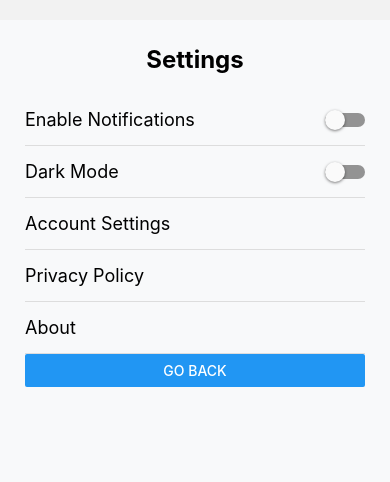
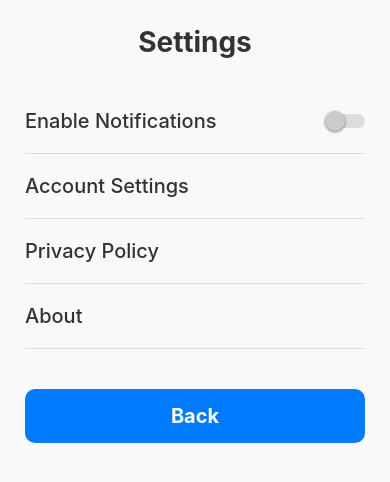
Before and after one commit to Ka-atsu/SE-Eldery-App, a React Native app in the folder Front-End/: screen /Details in a window 390 px wide. Shown: the top 482 px of the page. Built offline with nearby package versions, Linux system fonts and the light colour scheme.

Commit message:
Simple Ui

```diff
--- a/Front-End/Components/Bottom.js
+++ b/Front-End/Components/Bottom.js
@@ -1,18 +1,23 @@
 import React from 'react';
-import { View, StyleSheet } from 'react-native';
-import { Button, Icon } from 'react-native-elements';
+import { View, StyleSheet, TouchableOpacity } from 'react-native';
+import { Icon } from 'react-native-elements';
+import { LinearGradient } from 'expo-linear-gradient';
 
 const BottomComponent = ({ navigation }) => {
     return (
         <View style={styles.container}>
-            <Button
-                title="Settings"
+            <TouchableOpacity
+                style={styles.gradientButton}
                 onPress={() => navigation.navigate('Details')}
-                buttonStyle={styles.button}
-                titleStyle={styles.buttonTitle}
-                icon={<Icon name="settings" size={20} color="white" />}
-                iconContainerStyle={styles.iconContainer}
-            />
+                activeOpacity={0.8}
+            >
+                <LinearGradient
+                    colors={['#28a745', '#218838']}
+                    style={styles.gradientBackground}
+                >
+                    <Icon name="settings" size={50} color="white" style={styles.icon} />
+                </LinearGradient>
+            </TouchableOpacity>
         </View>
     );
 };
@@ -22,28 +27,26 @@ const styles = StyleSheet.create({
         flex: 1,
         justifyContent: 'flex-end',
         alignItems: 'center',
-        paddingBottom: 20,
     },
-    button: {
-        width: 200,
-        height: 60,
-        backgroundColor: '#28a745',
-        borderRadius: 30,
+    gradientButton: {
+        width: 75,
+        height: 75,
+        borderRadius: 40,
+        overflow: 'hidden',
         shadowColor: '#000',
-        shadowOffset: {
-            width: 0,
-            height: 2,
-        },
+        shadowOffset: { width: 0, height: 4 },
         shadowOpacity: 0.3,
-        shadowRadius: 4,
-        elevation: 5,
+        shadowRadius: 6,
+        elevation: 5, // Adds shadow on Android
     },
-    buttonTitle: {
-        fontSize: 18,
-        fontWeight: 'bold',
+    gradientBackground: {
+        flex: 1,
+        justifyContent: 'center',
+        alignItems: 'center',
+        borderRadius: 30, // Keeps gradient corners rounded
     },
-    iconContainer: {
-        marginRight: 10,
+    icon: {
+        // No extra styling needed for centering
     },
 });
 
--- a/Front-End/Components/HomeScreen.js
+++ b/Front-End/Components/HomeScreen.js
@@ -1,6 +1,7 @@
 import React from 'react';
-import { View, StyleSheet, Dimensions, TouchableOpacity, Alert } from 'react-native';
+import { View, StyleSheet, Dimensions, TouchableOpacity } from 'react-native';
 import { Text, Icon } from 'react-native-elements';
+import { Audio } from 'expo-av';
 import BottomComponent from './Bottom';
 
 const { width } = Dimensions.get('window');
@@ -8,15 +9,23 @@ const { width } = Dimensions.get('window');
 const HomeScreen = ({ navigation }) => {
     console.log("App executed");
 
-    const handlePress = async (type) => {
+    const playSound = async () => {
         try {
-            if (type === 'notify') {
-                console.log('Notify Others Pressed');
-            } else if (type === 'emergency') {
-                console.log('Emergency Pressed');
-            }
+            const { sound } = await Audio.Sound.createAsync(
+                require('../assets/notifalert.mp3')
+            );
+            await sound.playAsync();
         } catch (error) {
-            console.error('Error handling button press:', error);
+            console.error('Error playing sound:', error);
+        }
+    };
+
+    const handlePress = (type) => {
+        if (type === 'notify') {
+            console.log('Notify Others Pressed');
+            playSound();
+        } else if (type === 'emergency') {
+            console.log('Emergency Pressed');
         }
     };
 
@@ -39,8 +48,8 @@ const HomeScreen = ({ navigation }) => {
                 Press the button below to notify someone in case of an emergency.
             </Text>
             <View style={styles.buttonContainer}>
-                {renderButton('Notify Others', 'notifications', '#007bff', 'notify')}
-                {renderButton('Emergency', 'warning', 'red', 'emergency')}
+            {renderButton('Notify Others', 'notifications', '#4682B4', 'notify')}
+            {renderButton('Emergency', 'warning', '#FF4500', 'emergency')}
             </View>
             <BottomComponent navigation={navigation} />
         </View>
@@ -91,7 +100,7 @@ const styles = StyleSheet.create({
         marginBottom: 30,
     },
     buttonTitle: {
-        fontSize: 18,
+        fontSize: 22,
         fontWeight: 'bold',
         color: 'white',
         marginTop: 10,
--- a/Front-End/Components/SettingScreen.js
+++ b/Front-End/Components/SettingScreen.js
@@ -1,55 +1,59 @@
 import React, { useState } from 'react';
-import { View, Text, Button, StyleSheet, Switch, TouchableOpacity } from 'react-native';
+import { View, Text, StyleSheet, Switch, TouchableOpacity } from 'react-native';
 
 const SettingsScreen = ({ navigation }) => {
   const [isNotificationEnabled, setIsNotificationEnabled] = useState(false);
   const [isDarkMode, setIsDarkMode] = useState(false);
 
-  const toggleNotification = () => setIsNotificationEnabled(prev => !prev);
-  const toggleDarkMode = () => setIsDarkMode(prev => !prev);
+  const toggleNotification = () => setIsNotificationEnabled((prev) => !prev);
+  const toggleDarkMode = () => setIsDarkMode((prev) => !prev);
 
   return (
-    <View style={styles.container}>
-      <Text style={styles.title}>Settings</Text>
+    <View style={[styles.container, isDarkMode && styles.darkContainer]}>
+      <Text style={[styles.title, isDarkMode && styles.darkText]}>Settings</Text>
 
       {/* Notifications Setting */}
       <View style={styles.settingItem}>
-        <Text style={styles.settingText}>Enable Notifications</Text>
+        <Text style={[styles.settingText, isDarkMode && styles.darkText]}>Enable Notifications</Text>
         <Switch
           value={isNotificationEnabled}
           onValueChange={toggleNotification}
-        />
-      </View>
-
-      {/* Dark Mode Setting */}
-      <View style={styles.settingItem}>
-        <Text style={styles.settingText}>Dark Mode</Text>
-        <Switch
-          value={isDarkMode}
-          onValueChange={toggleDarkMode}
+          thumbColor={isNotificationEnabled ? '#28a745' : '#ccc'}
+          trackColor={{ false: '#ddd', true: '#28a745' }}
         />
       </View>
 
       {/* Account Management */}
-      <TouchableOpacity style={styles.settingItem} onPress={() => alert('Account Settings')}>
-        <Text style={styles.settingText}>Account Settings</Text>
+      <TouchableOpacity
+        style={styles.settingItem}
+        onPress={() => alert('Account Settings')}
+      >
+        <Text style={[styles.settingText, isDarkMode && styles.darkText]}>Account Settings</Text>
       </TouchableOpacity>
 
       {/* Privacy Policy */}
-      <TouchableOpacity style={styles.settingItem} onPress={() => alert('Privacy Policy')}>
-        <Text style={styles.settingText}>Privacy Policy</Text>
+      <TouchableOpacity
+        style={styles.settingItem}
+        onPress={() => alert('Privacy Policy')}
+      >
+        <Text style={[styles.settingText, isDarkMode && styles.darkText]}>Privacy Policy</Text>
       </TouchableOpacity>
 
       {/* About Section */}
-      <TouchableOpacity style={styles.settingItem} onPress={() => alert('App Version: 1.0.0')}>
-        <Text style={styles.settingText}>About</Text>
+      <TouchableOpacity
+        style={styles.settingItem}
+        onPress={() => alert('App Version: 1.0.0')}
+      >
+        <Text style={[styles.settingText, isDarkMode && styles.darkText]}>About</Text>
       </TouchableOpacity>
 
-      {/* Navigation Button */}
-      <Button
-        title="Go Back"
+      {/* Go Back Button */}
+      <TouchableOpacity
+        style={styles.goBackButton}
         onPress={() => navigation.goBack()}
-      />
+      >
+        <Text style={styles.goBackButtonText}>Back</Text>
+      </TouchableOpacity>
     </View>
   );
 };
@@ -59,35 +63,45 @@ const styles = StyleSheet.create({
     flex: 1,
     padding: 25,
     backgroundColor: '#f8f9fa',
-    marginTop: 20,
+  },
+  darkContainer: {
+    backgroundColor: '#121212',
   },
   title: {
-    fontSize: 24,
+    fontSize: 28, // Larger font size
     fontWeight: 'bold',
-    marginBottom: 20,
+    marginBottom: 30,
     textAlign: 'center',
+    color: '#333',
+  },
+  darkText: {
+    color: '#fff',
   },
   settingItem: {
     flexDirection: 'row',
     justifyContent: 'space-between',
     alignItems: 'center',
-    paddingVertical: 15,
+    paddingVertical: 20, // Increased padding for touch targets
     borderBottomWidth: 1,
     borderBottomColor: '#ddd',
   },
   settingText: {
-    fontSize: 18,
+    fontSize: 20, // Larger font for readability
+    fontWeight: '500', // Semi-bold for emphasis
+    color: '#333',
   },
-  pickerWrapper: {
-    flex: 1,
-    borderWidth: 1,
-    borderColor: '#ddd',
-    borderRadius: 5,
-    overflow: 'hidden',
+  goBackButton: {
+    marginTop: 40,
+    alignItems: 'center',
+    justifyContent: 'center',
+    paddingVertical: 15,
+    borderRadius: 10,
+    backgroundColor: '#007bff',
   },
-  picker: {
-    height: 40,
-    width: 150,
+  goBackButtonText: {
+    fontSize: 20,
+    fontWeight: 'bold',
+    color: 'white',
   },
 });
 
--- a/Front-End/package.json
+++ b/Front-End/package.json
@@ -14,6 +14,8 @@
     "@react-navigation/native": "^7.0.14",
     "@react-navigation/native-stack": "^7.2.0",
     "expo": "~52.0.27",
+    "expo-av": "^15.0.2",
+    "expo-linear-gradient": "^14.0.2",
     "expo-status-bar": "~2.0.1",
     "react": "18.3.1",
     "react-native": "0.76.6",
```
Also changed, not shown: 1 other file (tests, documents, lock files or other folders).
